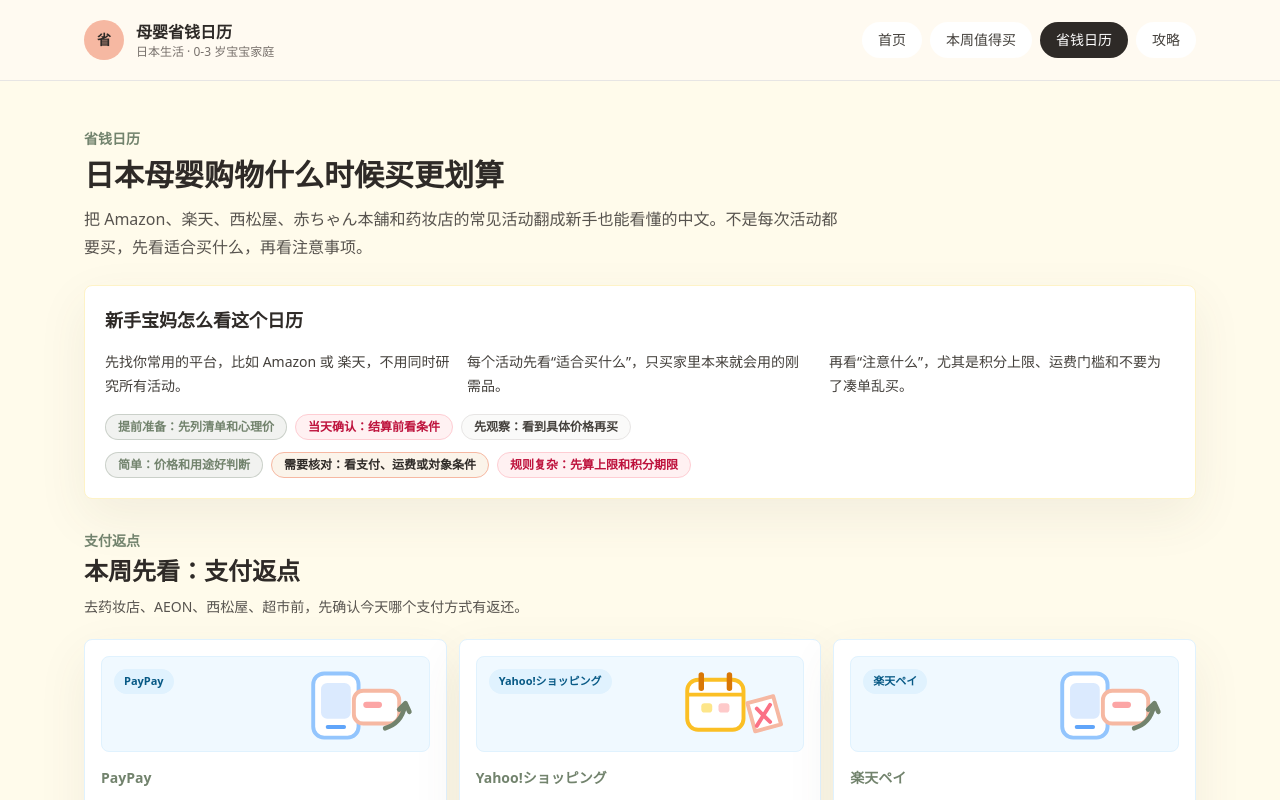
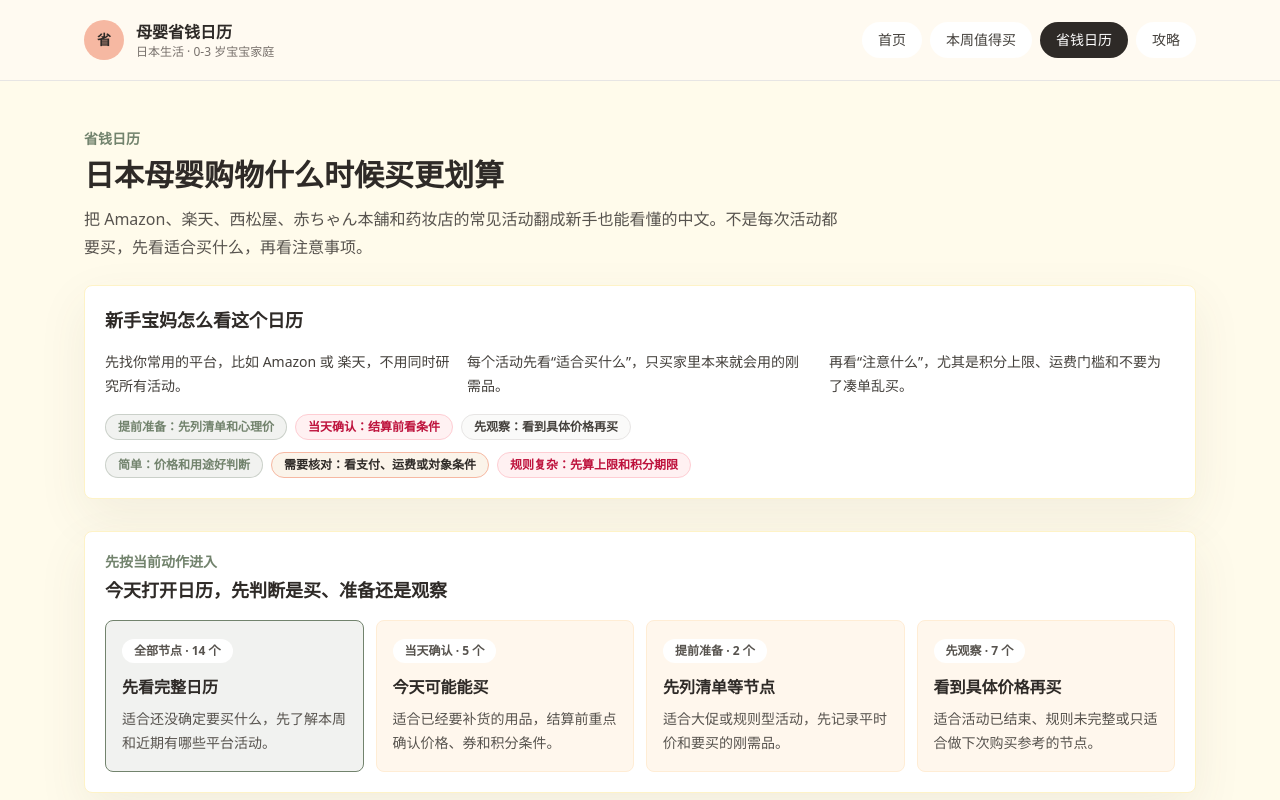
Before and after one commit to fengchuanli/mama-save-jp, a Next.js app: page /calendar in a window 1280 px wide. Shown: the top 800 px of the page. Built offline with nearby package versions, Linux system fonts and the light colour scheme.

Commit message:
优化省钱日历行动入口

```diff
--- a/pages/calendar.tsx
+++ b/pages/calendar.tsx
@@ -19,20 +19,62 @@ type CalendarProps = {
   events: CalendarEvent[];
 };
 
+type TimingFilter = "全部" | CalendarEvent["buyingTiming"];
+
+const timingFilters: Array<{
+  id: TimingFilter;
+  label: string;
+  title: string;
+  description: string;
+}> = [
+  {
+    id: "全部",
+    label: "全部节点",
+    title: "先看完整日历",
+    description: "适合还没确定要买什么，先了解本周和近期有哪些平台活动。"
+  },
+  {
+    id: "same-day",
+    label: "当天确认",
+    title: "今天可能能买",
+    description: "适合已经要补货的用品，结算前重点确认价格、券和积分条件。"
+  },
+  {
+    id: "prepare",
+    label: "提前准备",
+    title: "先列清单等节点",
+    description: "适合大促或规则型活动，先记录平时价和要买的刚需品。"
+  },
+  {
+    id: "watch",
+    label: "先观察",
+    title: "看到具体价格再买",
+    description: "适合活动已结束、规则未完整或只适合做下次购买参考的节点。"
+  }
+];
+
 export default function Calendar({ events }: CalendarProps) {
   const calendarUrl = getAbsoluteUrl("/calendar");
   const paymentRebateEvents = getPaymentRebateEvents(events);
+  const [selectedTiming, setSelectedTiming] = useState<TimingFilter>("全部");
   const [selectedStore, setSelectedStore] = useState("全部");
+  const timingFilteredEvents = useMemo(
+    () =>
+      selectedTiming === "全部"
+        ? events
+        : events.filter((event) => event.buyingTiming === selectedTiming),
+    [events, selectedTiming]
+  );
   const stores = useMemo(
-    () => ["全部", ...Array.from(new Set(events.map((event) => event.store)))],
-    [events]
+    () => ["全部", ...Array.from(new Set(timingFilteredEvents.map((event) => event.store)))],
+    [timingFilteredEvents]
   );
   const visibleEvents = useMemo(
     () =>
       selectedStore === "全部"
-        ? events
-        : events.filter((event) => event.store === selectedStore),
-    [events, selectedStore]
+        ? timingFilteredEvents
+        : timingFilteredEvents.filter((event) => event.store === selectedStore),
+    [selectedStore, timingFilteredEvents]
   );
   const groupedEvents = useMemo(
     () =>
@@ -121,6 +163,47 @@ export default function Calendar({ events }: CalendarProps) {
           </div>
         </div>
 
+        <div className="mb-6 rounded-lg border border-amber-100 bg-white p-4 shadow-soft sm:mb-8 sm:p-5">
+          <div className="mb-3 flex flex-col gap-1 sm:mb-4">
+            <p className="text-sm font-semibold text-tea">先按当前动作进入</p>
+            <h2 className="text-base font-semibold text-ink sm:text-lg">
+              今天打开日历，先判断是买、准备还是观察
+            </h2>
+          </div>
+          <div className="-mx-4 flex snap-x gap-3 overflow-x-auto px-4 pb-1 sm:mx-0 sm:grid sm:grid-cols-2 sm:overflow-visible sm:px-0 sm:pb-0 lg:grid-cols-4">
+            {timingFilters.map((filter) => {
+              const active = selectedTiming === filter.id;
+              const count =
+                filter.id === "全部"
+                  ? events.length
+                  : events.filter((event) => event.buyingTiming === filter.id).length;
+
+              return (
+                <button
+                  key={filter.id}
+                  type="button"
+                  aria-pressed={active}
+                  onClick={() => {
+                    setSelectedTiming(filter.id);
+                    setSelectedStore("全部");
+                  }}
+                  className={`min-w-[17rem] snap-start rounded-lg border p-4 text-left transition sm:min-w-0 ${
+                    active
+                      ? "border-tea bg-tea/10"
+                      : "border-orange-100 bg-orange-50 hover:border-peach hover:bg-linen"
+                  }`}
+                >
+                  <span className="inline-flex rounded-full bg-white px-3 py-1 text-xs font-semibold text-stone-600">
+                    {filter.label} · {count} 个
+                  </span>
+                  <span className="mt-3 block text-base font-semibold text-ink">{filter.title}</span>
+                  <span className="mt-2 block text-sm leading-6 text-stone-600">{filter.description}</span>
+                </button>
+              );
+            })}
+          </div>
+        </div>
+
         <PaymentRebateSpotlight events={paymentRebateEvents} />
 
         <div className="mb-6 rounded-lg border border-amber-100 bg-white p-4 shadow-soft sm:mb-8 sm:p-5">
```
Also changed, not shown: 1 other file (tests, documents, lock files or other folders).
